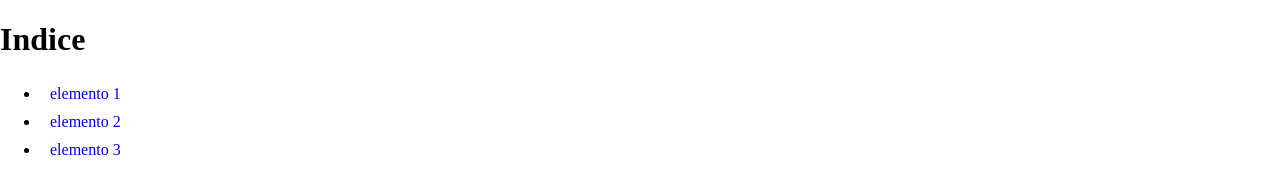
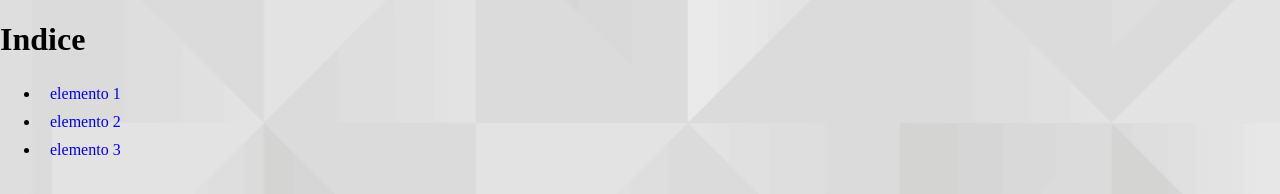
Before and after one commit to Berenicefraire/ejemplo-02, a plain HTML site: page index.html in a window 1280 px wide. Drawn offline with Linux system fonts and the light colour scheme.

Commit message:
new background image for the body

```diff
--- a/assets/css/style.css
+++ b/assets/css/style.css
@@ -1,5 +1,6 @@
 body{
     margin: 0px;
+    background-image: url('../images/bg_pattern.png');
 }
 .links{
     text-decoration: none;
```
